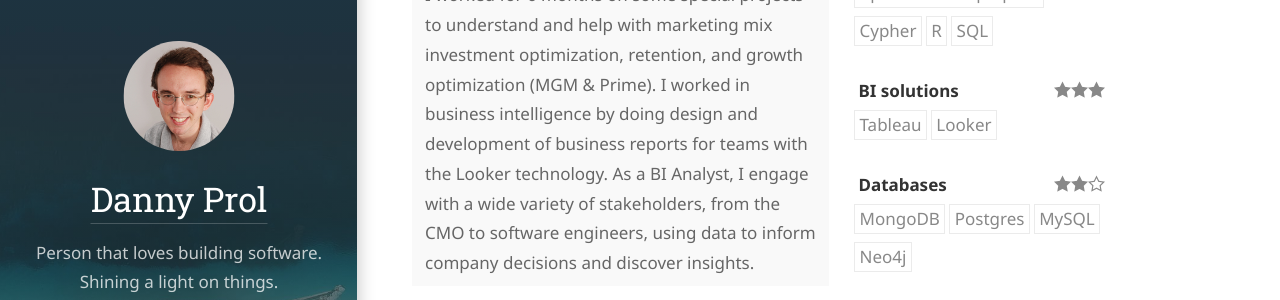
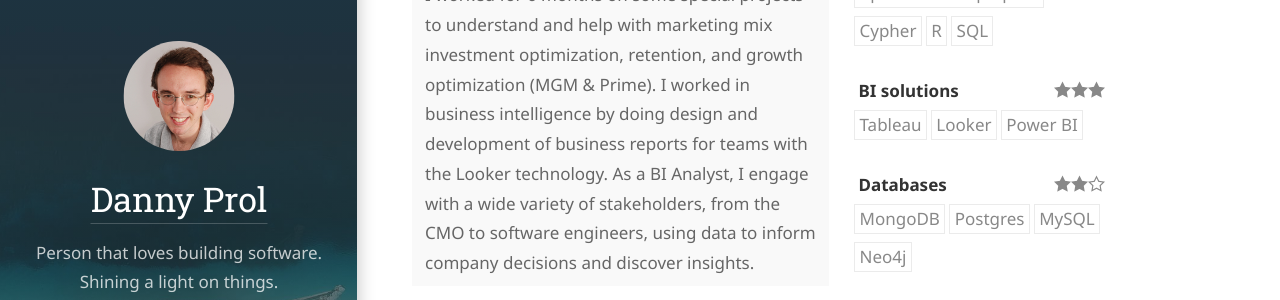
Before and after one commit to dprol/dprol.github.io, a Jekyll site: the page built from resume.md, in a window 1280 px wide and 900 px high, scrolled down 905 px. Shown: the part 147-447 px from the top of the window. Built offline with Jekyll 4.4.1, drawn with Linux system fonts in a browser that asks for light colours; some web fonts are replaced.

Commit message:
Update resume.yml

```diff
--- a/_data/resume.yml
+++ b/_data/resume.yml
@@ -107,6 +107,7 @@ skills:
     keywords:
       - "Tableau"
       - "Looker"
+      - "Power BI"
   - name: "Databases"
     level: "Intermediate"
     keywords:
```
